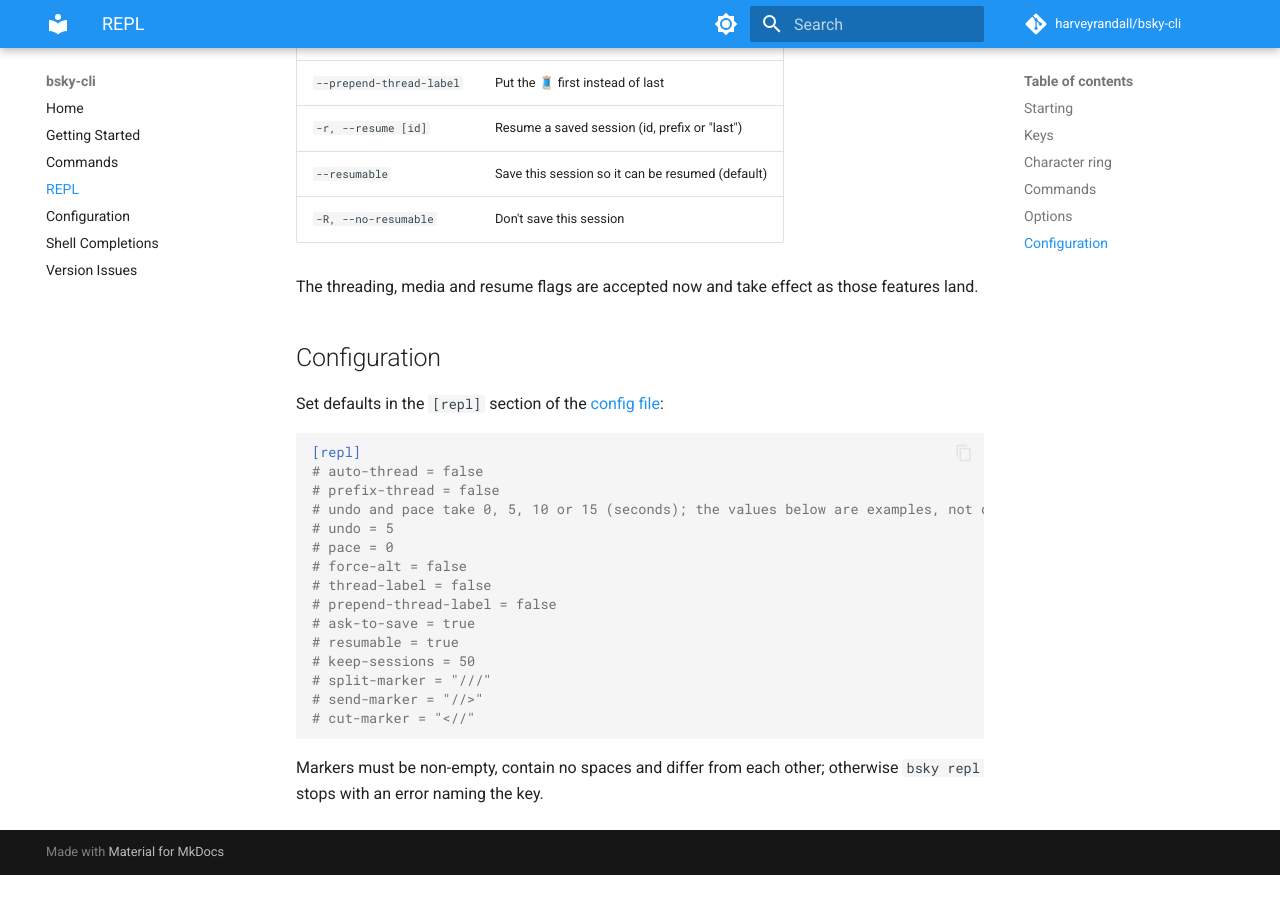
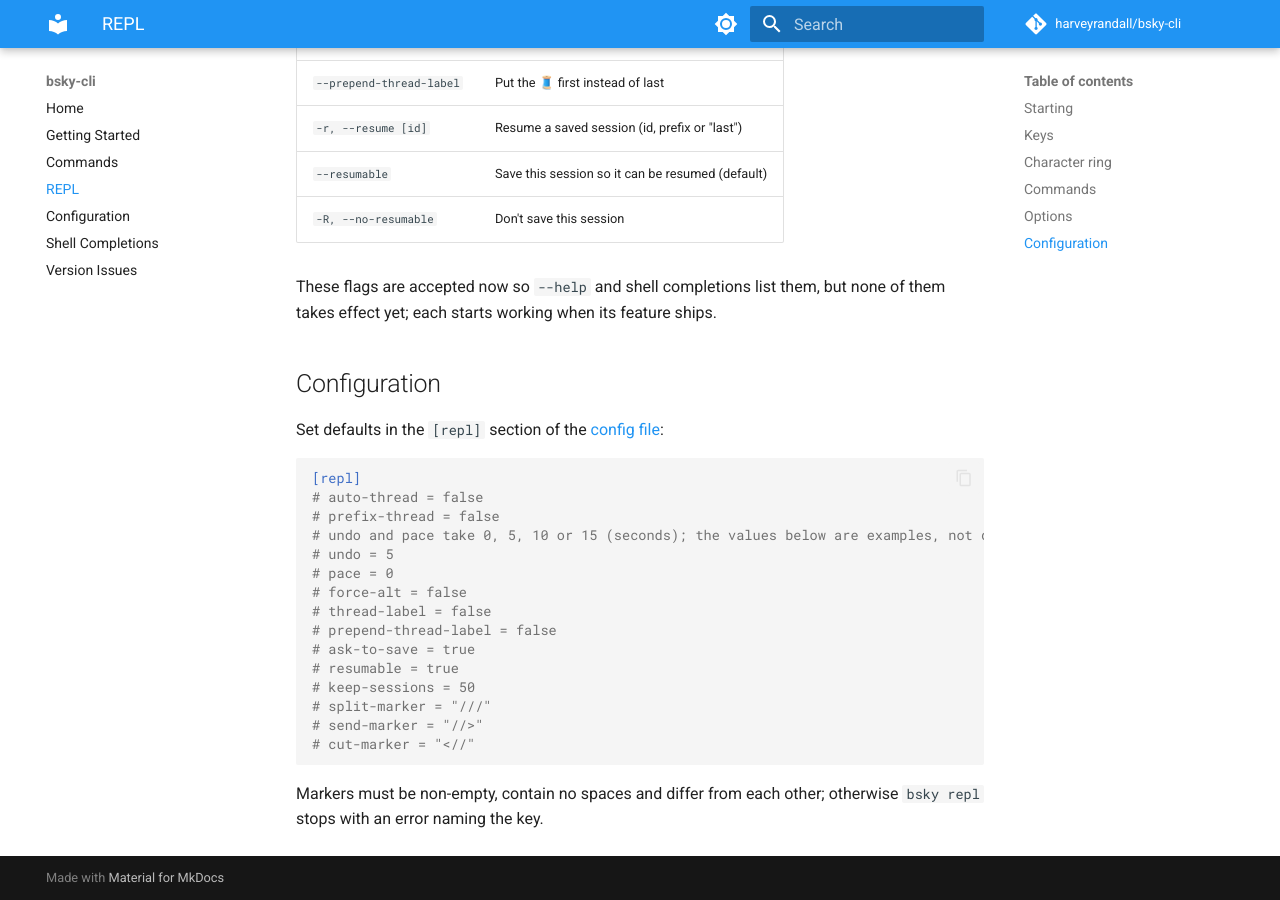
Before and after one commit to harveyrandall/bsky-cli, an MkDocs documentation site: the page built from docs/repl.md, in a window 1280 px wide and 900 px high, scrolled down 2809 px. Built offline with MkDocs 1.6.1 and Material for MkDocs 9.7.7, drawn with Linux system fonts in a browser that asks for light colours; comment, search, counter and statistics services are not loaded; before the commit the page ends 3684 px from its top, so only the background shows below that.

Commit message:
docs(repl): say that the REPL's flags don't take effect yet
The options section said only the threading, media and resume flags were inactive, which implied --undo, --pace and the rest already worked. None of the flags is read yet.

```diff
--- a/docs/repl.md
+++ b/docs/repl.md
@@ -81,7 +81,7 @@ An unknown command suggests the closest match and keeps your text so you can fix
 | `--resumable` | Save this session so it can be resumed (default) |
 | `-R, --no-resumable` | Don't save this session |
 
-The threading, media and resume flags are accepted now and take effect as those features land.
+These flags are accepted now so `--help` and shell completions list them, but none of them takes effect yet; each starts working when its feature ships.
 
 ## Configuration
 
```
